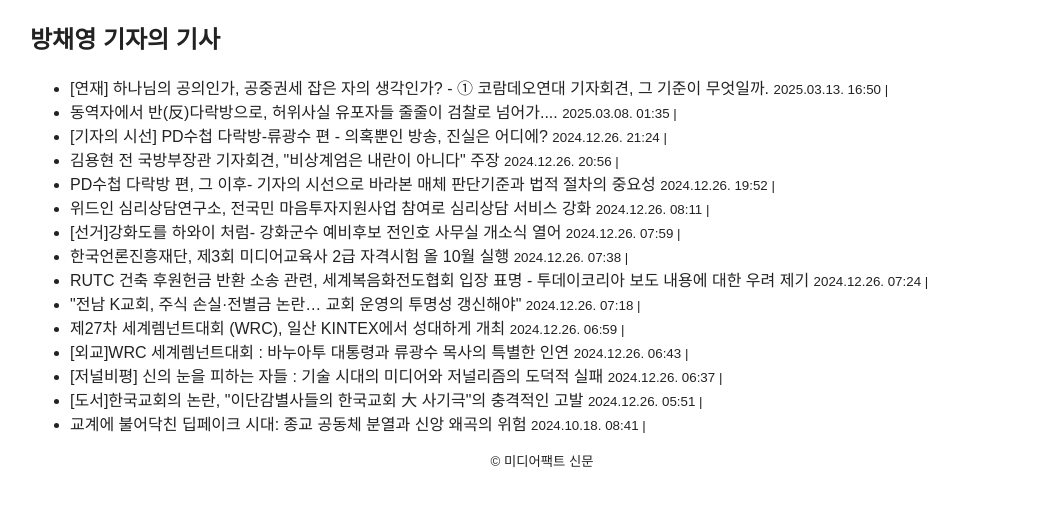
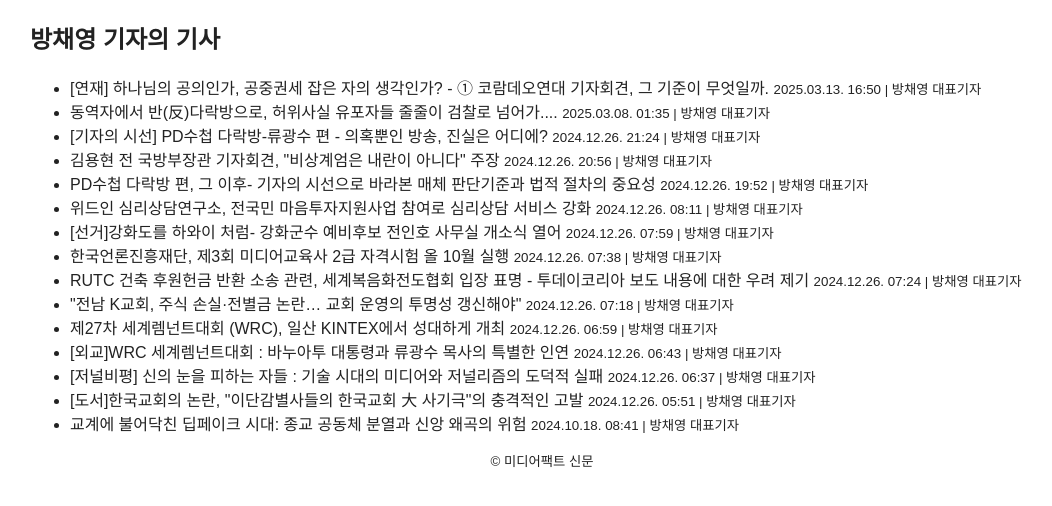
Before and after one commit to assam258-5892/mediafact, a Flask app: page /reporter/1 in a window 1280 px wide. Shown: the part 111-617 px from the top of the page, without its empty margins (98-1150 px from the left). Run offline with Flask 3, Linux system fonts and the light colour scheme; data comes from the database, SQL or seed files in the repository.

Commit message:
기사 목록 및 카테고리 페이지에 기자 정보와 대표 사진 경로 추가

```diff
--- a/app/routes.py
+++ b/app/routes.py
@@ -27,7 +27,17 @@ def get_db():
 @app.route('/')
 def index():
     db = get_db()
-    articles = db.execute('SELECT 기사.*, 분류.분류명칭 FROM 기사 JOIN 분류 ON 기사.분류번호 = 분류.분류번호 WHERE 기사.공개여부=1 ORDER BY 작성일자 DESC LIMIT 20').fetchall()
+    articles = db.execute('''
+        SELECT 기사.*, 분류.분류명칭,
+        (SELECT 사진경로 FROM 사진 WHERE 사진.기사번호 = 기사.기사번호 ORDER BY 사진.등록일자 ASC, 사진.사진번호 ASC LIMIT 1) AS 대표사진경로,
+        기자.기자성명, 기자.기자직함
+        FROM 기사
+        JOIN 분류 ON 기사.분류번호 = 분류.분류번호
+        JOIN 기자 ON 기사.기자번호 = 기자.기자번호
+        WHERE 기사.공개여부=1
+        ORDER BY 작성일자 DESC
+        LIMIT 20
+    ''').fetchall()
     categories = db.execute('SELECT * FROM 분류 ORDER BY 분류번호').fetchall()
     return render_template('index.html', articles=articles, categories=categories)
 
@@ -87,7 +97,15 @@ def article_edit(article_id):
 @app.route('/category/<int:category_id>')
 def category(category_id):
     db = get_db()
-    articles = db.execute('SELECT 기사.*, 분류.분류명칭 FROM 기사 JOIN 분류 ON 기사.분류번호 = 분류.분류번호 WHERE 기사.분류번호=? AND 기사.공개여부=1 ORDER BY 작성일자 DESC', (category_id,)).fetchall()
+    articles = db.execute('''
+        SELECT 기사.*, 분류.분류명칭, 기자.기자성명, 기자.기자직함,
+        (SELECT 사진경로 FROM 사진 WHERE 사진.기사번호 = 기사.기사번호 ORDER BY 사진.등록일자 ASC, 사진.사진번호 ASC LIMIT 1) AS 대표사진경로
+        FROM 기사
+        JOIN 분류 ON 기사.분류번호 = 분류.분류번호
+        JOIN 기자 ON 기사.기자번호 = 기자.기자번호
+        WHERE 기사.분류번호=? AND 기사.공개여부=1
+        ORDER BY 작성일자 DESC
+    ''', (category_id,)).fetchall()
     category_info = db.execute('SELECT * FROM 분류 WHERE 분류번호=?', (category_id,)).fetchone()
     categories = db.execute('SELECT * FROM 분류 ORDER BY 분류번호').fetchall()
     return render_template('category.html', articles=articles, category_info=category_info, categories=categories)
@@ -96,7 +114,14 @@ def category(category_id):
 @app.route('/reporter/<int:reporter_id>')
 def reporter(reporter_id):
     db = get_db()
-    articles = db.execute('SELECT 기사.*, 분류.분류명칭 FROM 기사 JOIN 분류 ON 기사.분류번호 = 분류.분류번호 WHERE 기자번호=? AND 기사.공개여부=1 ORDER BY 작성일자 DESC', (reporter_id,)).fetchall()
+    articles = db.execute('''
+        SELECT 기사.*, 분류.분류명칭, 기자.기자성명, 기자.기자직함
+        FROM 기사
+        JOIN 분류 ON 기사.분류번호 = 분류.분류번호
+        JOIN 기자 ON 기사.기자번호 = 기자.기자번호
+        WHERE 기자.기자번호=? AND 기사.공개여부=1
+        ORDER BY 작성일자 DESC
+    ''', (reporter_id,)).fetchall()
     reporter = db.execute('SELECT * FROM 기자 WHERE 기자번호=?', (reporter_id,)).fetchone()
     categories = db.execute('SELECT * FROM 분류 ORDER BY 분류번호').fetchall()
     return render_template('reporter.html', articles=articles, reporter=reporter, categories=categories)
@@ -132,7 +157,15 @@ def search():
     articles = []
     if query:
         try:
-            sql = '''SELECT 기사.*, 분류.분류명칭 FROM 기사전문색인 JOIN 기사 ON 기사전문색인.기사번호 = 기사.기사번호 JOIN 분류 ON 기사.분류번호 = 분류.분류번호 WHERE 기사전문색인 MATCH ? AND 기사.공개여부=1 ORDER BY 기사.작성일자 DESC'''
+            sql = '''
+                SELECT 기사.*, 분류.분류명칭, 기자.기자성명, 기자.기자직함
+                FROM 기사전문색인
+                JOIN 기사 ON 기사전문색인.기사번호 = 기사.기사번호
+                JOIN 분류 ON 기사.분류번호 = 분류.분류번호
+                JOIN 기자 ON 기사.기자번호 = 기자.기자번호
+                WHERE 기사전문색인 MATCH ? AND 기사.공개여부=1
+                ORDER BY 기사.작성일자 DESC
+            '''
             articles = db.execute(sql, (query,)).fetchall()
         except Exception as e:
             articles = []
```
Also changed, not shown: templates/category.html (+16 -6 lines), templates/index.html (+31 -7 lines).
